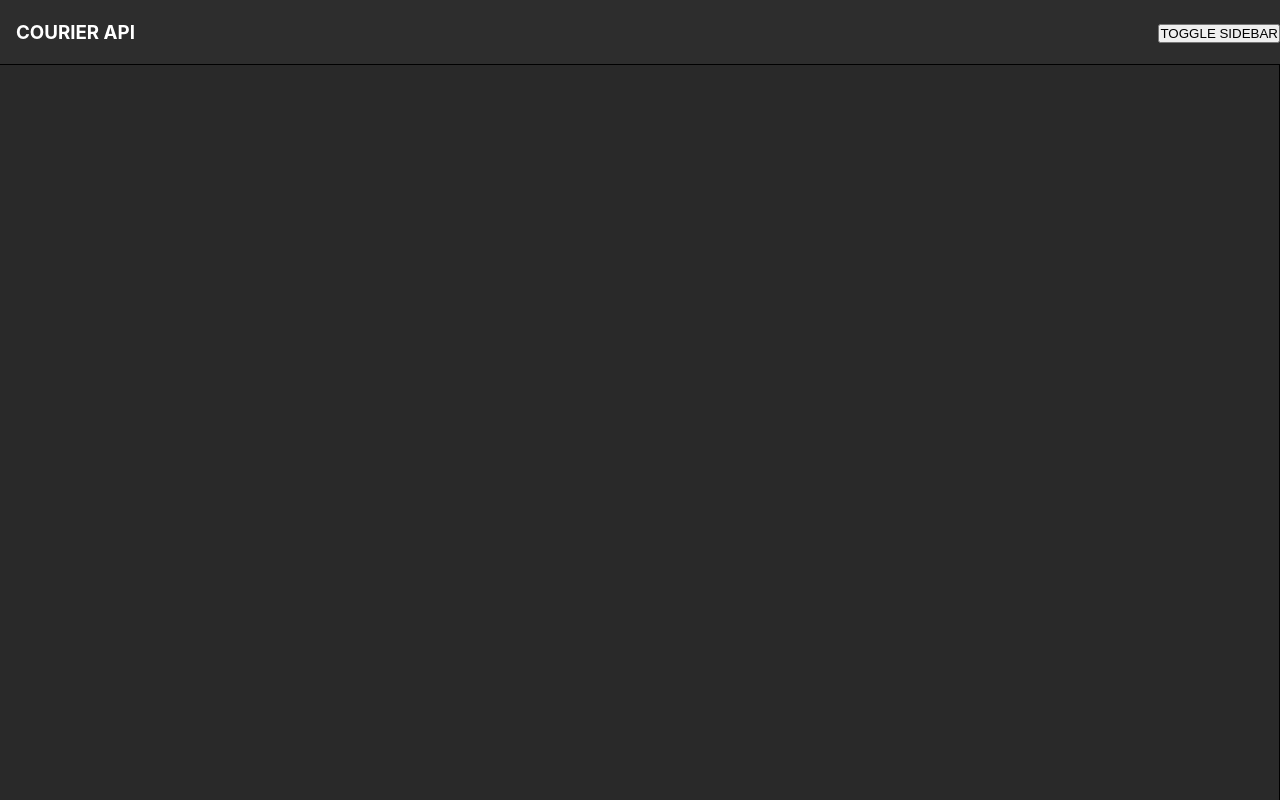
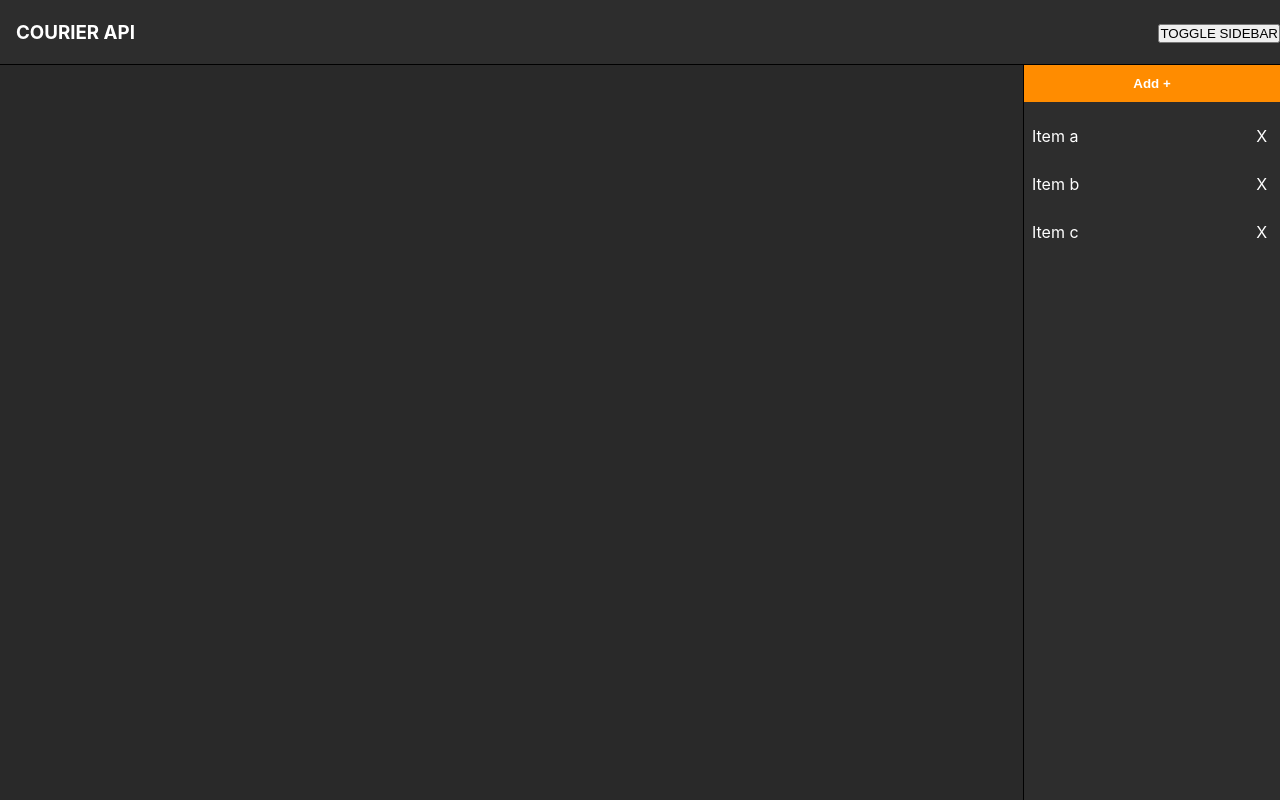
Before and after one commit to asad0908/courier-api, a Next.js app: page / in a window 1280 px wide. Built offline with nearby package versions, Linux system fonts and the light colour scheme.

Commit message:
removed width and added transform property for closure

```diff
--- a/styles/MainArea.module.css
+++ b/styles/MainArea.module.css
@@ -3,4 +3,5 @@
   height: calc(92vh - 1px);
   background-color: var(--main-light);
   position: relative;
+  overflow-x: hidden;
 }
--- a/styles/Sidebar.module.css
+++ b/styles/Sidebar.module.css
@@ -4,6 +4,7 @@
   height: 100%;
   top: 0;
   right: 0;
+  transform: translateX(100%);
   background-color: var(--main);
   transition: all 0.2s ease-in;
   border-left: 1px solid black;
@@ -11,7 +12,7 @@
 }
 
 .sidebarClosed {
-  width: 0%;
+  transform: translateX(0);
 }
 
 .addButton {
@@ -57,13 +58,19 @@
 .sidebarAddList input {
   width: 100%;
   height: 3rem;
-  border: 0;
+  border-style: solid;
+  border-width: 2px;
+  border-color: var(--tertiary);
   padding-left: 0.55rem;
   background-color: transparent;
   color: var(--secondary);
   font-size: 1rem;
 }
 
+.sidebarAddList input:focus {
+  outline: none;
+}
+
 .sidebarAddList input::placeholder {
   color: var(--secondary);
 }
```
